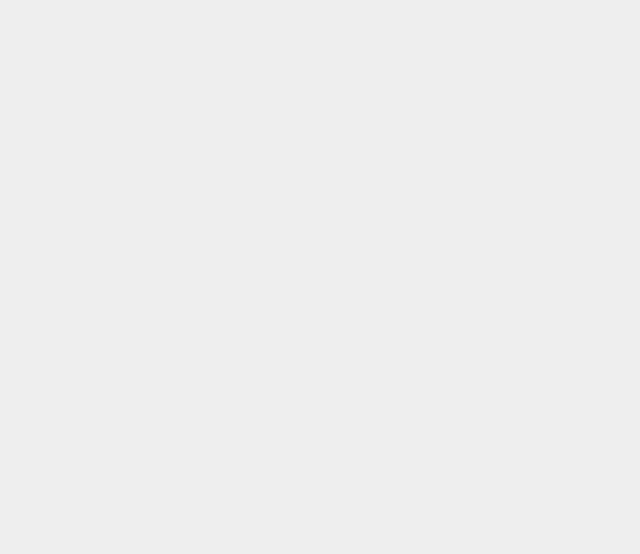
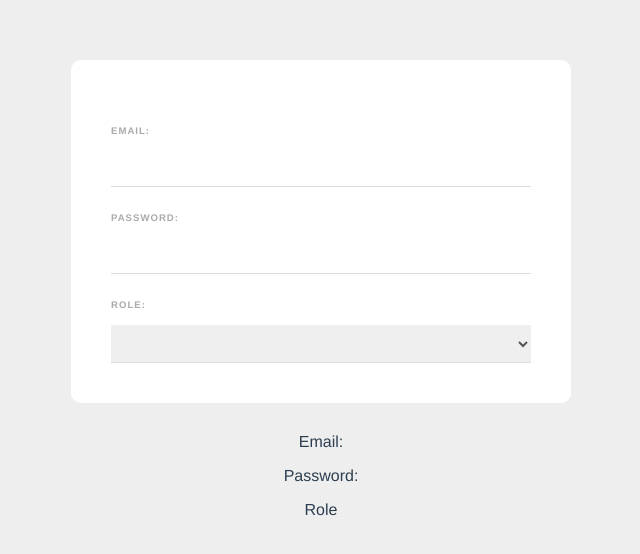
Before and after one commit to BetancourtFelipe/web-form, a Vue app: page / in a window 1280 px wide. Shown: the top 554 px of the page, without its empty margins (319-959 px from the left). Built offline with nearby package versions, Linux system fonts and the light colour scheme.

Commit message:
Change Form

```diff
--- a/src/App.vue
+++ b/src/App.vue
@@ -1,9 +1,13 @@
-<template></template>
+<template>
+  <SignupForm />
+</template>
 
 <script>
+import SignupForm from './components/SignupForm.vue';
+
 export default {
   name: 'App',
-  components: {},
+  components: { SignupForm },
 };
 </script>
 
--- a/src/components/SingupForm.vue
+++ b/src/components/SignupForm.vue
@@ -1,12 +1,32 @@
 <template>
   <form>
     <label>Email:</label>
-    <input type="email" />
+    <input type="email" v-model="email" />
+
+    <label>Password:</label>
+    <input type="password" v-model="password" />
+
+    <label>Role:</label>
+    <select v-model="role">
+      <option value="developer">Web Developer</option>
+      <option value="designer">Web Designer</option>
+    </select>
   </form>
+  <p>Email: {{ email }}</p>
+  <p>Password: {{ password }}</p>
+  <p>Role {{ role }}</p>
 </template>
 
 <script>
-export default {};
+export default {
+  data() {
+    return {
+      email: '',
+      password: '',
+      role: '',
+    };
+  },
+};
 </script>
 
 <style>
@@ -29,7 +49,8 @@
   font-weight: bold;
 }
 
-input {
+input,
+select {
   display: block;
   padding: 10px 6px;
   width: 100%;
```
